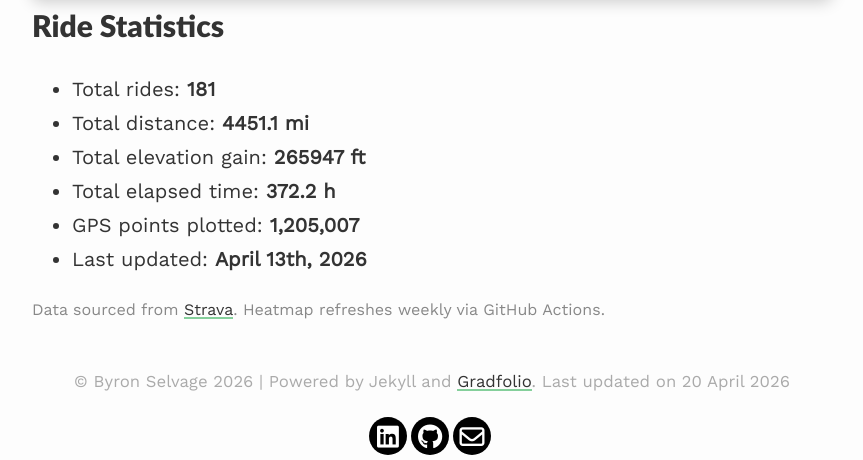
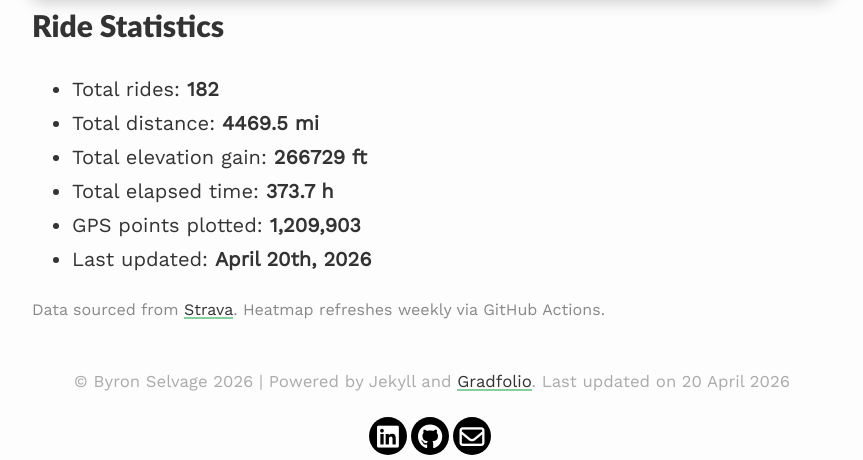
Before and after one commit to Byron-Selvage/Byron-Selvage.github.io, a Jekyll site: the page built from _pages/heatmap.md, in a window 1280 px wide. Shown: the part 842-1302 px from the top of the page, without its empty margins (208-1071 px from the left). Built offline with Jekyll 4.4.1, drawn with Linux system fonts in a browser that asks for light colours.

Commit message:
chore: update strava heatmap [skip ci]

```diff
--- a/_pages/heatmap.md
+++ b/_pages/heatmap.md
@@ -23,12 +23,12 @@ All my outdoor rides, visualized. Updated automatically every week.
 <!-- STATS:START -->
 ## Ride Statistics
 
-- Total rides: **181**
-- Total distance: **4451.1 mi**
-- Total elevation gain: **265947 ft**
-- Total elapsed time: **372.2 h**
-- GPS points plotted: **1,205,007**
-- Last updated: **April 13th, 2026**
+- Total rides: **182**
+- Total distance: **4469.5 mi**
+- Total elevation gain: **266729 ft**
+- Total elapsed time: **373.7 h**
+- GPS points plotted: **1,209,903**
+- Last updated: **April 20th, 2026**
 <!-- STATS:END -->
 
 <p style="font-size: 0.8em; color: #888; margin-top: 8px;">
```
